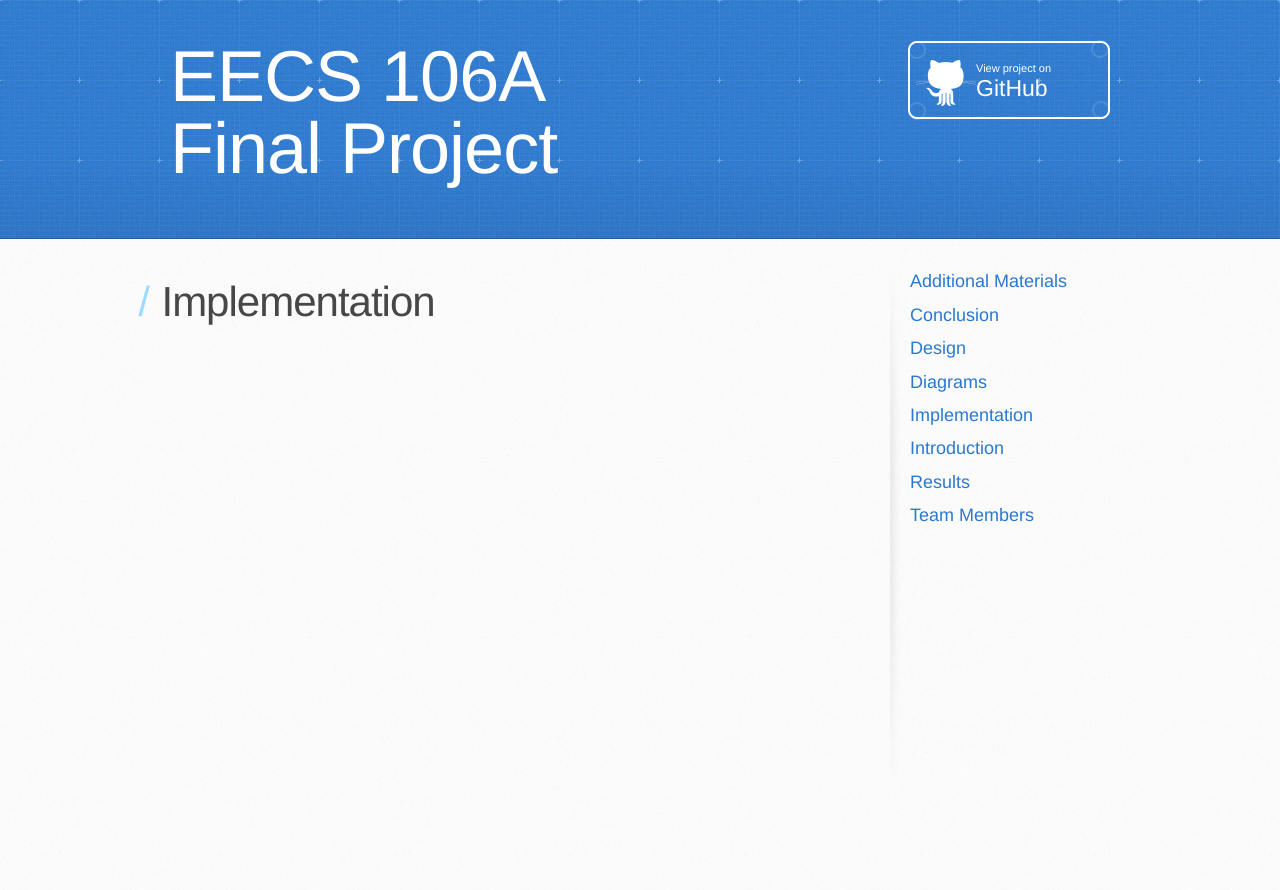
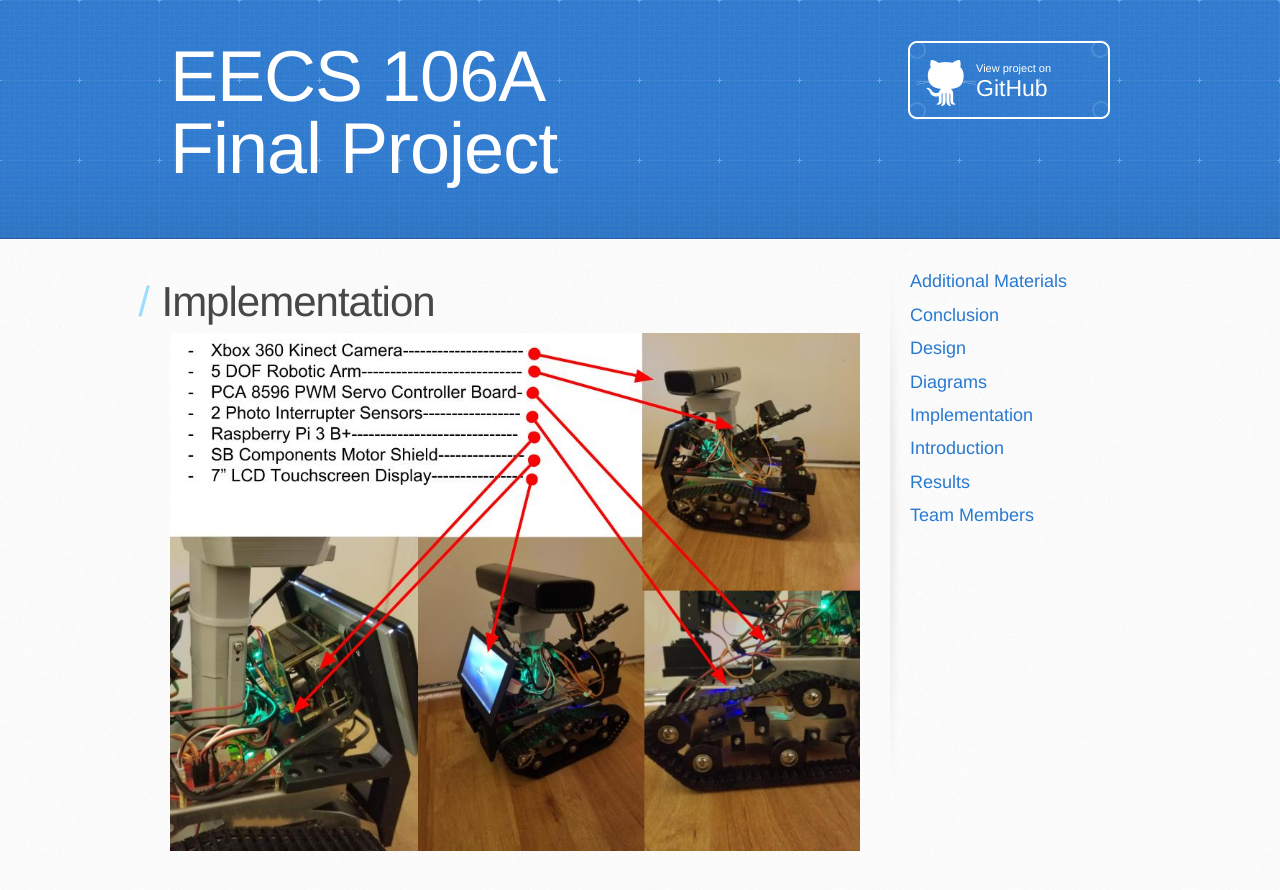
Before and after one commit to raymondbacco/106Arobot, a Jekyll site: the page built from docs/implementation.md, in a window 1280 px wide. Shown: the top 890 px of the page. Built offline with Jekyll 4.4.1, drawn with Linux system fonts in a browser that asks for light colours; our own code applies the rules of GitHub Pages for plain Markdown files; the repository's description, which GitHub fills in, is left out.

Commit message:
Update implementation.md

```diff
--- a/docs/implementation.md
+++ b/docs/implementation.md
@@ -1 +1,3 @@
 # Implementation
+
+![Robot Hardware](/assets/images/robot-hardware.jpg)
```
